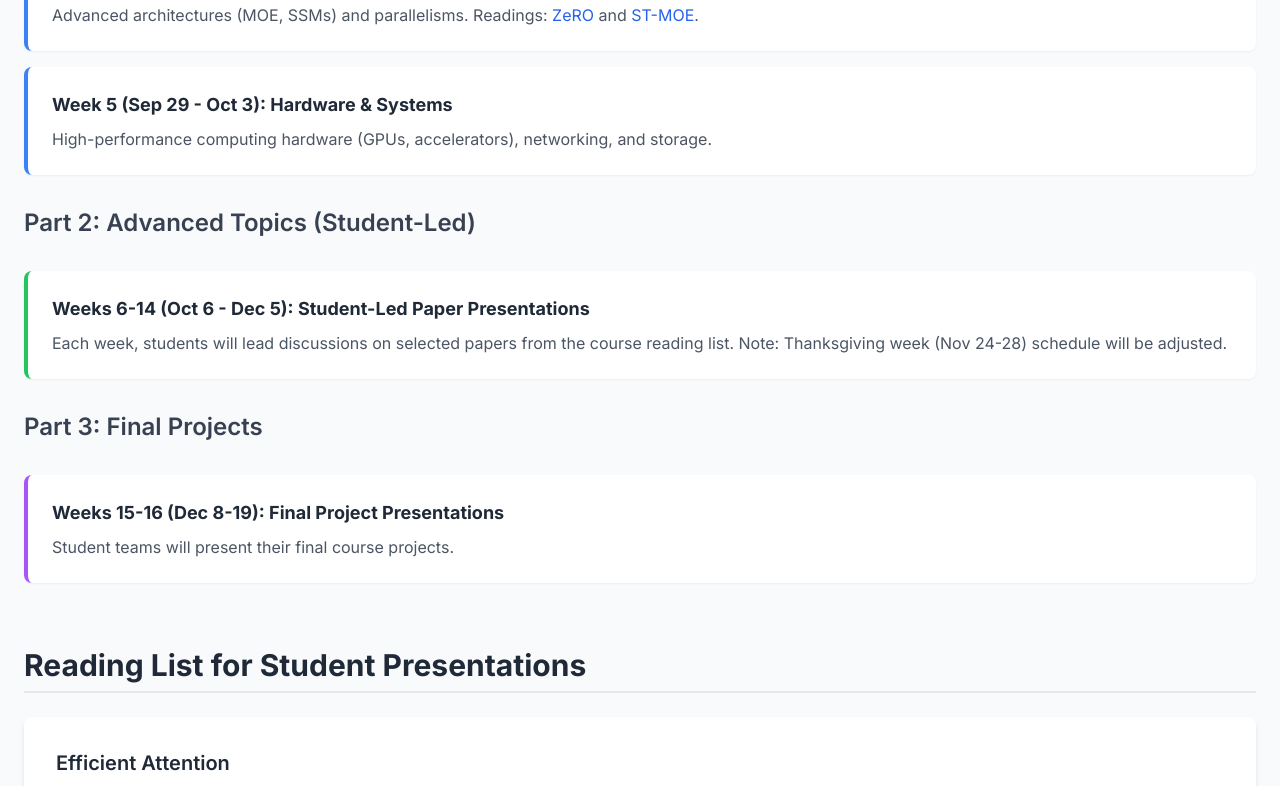
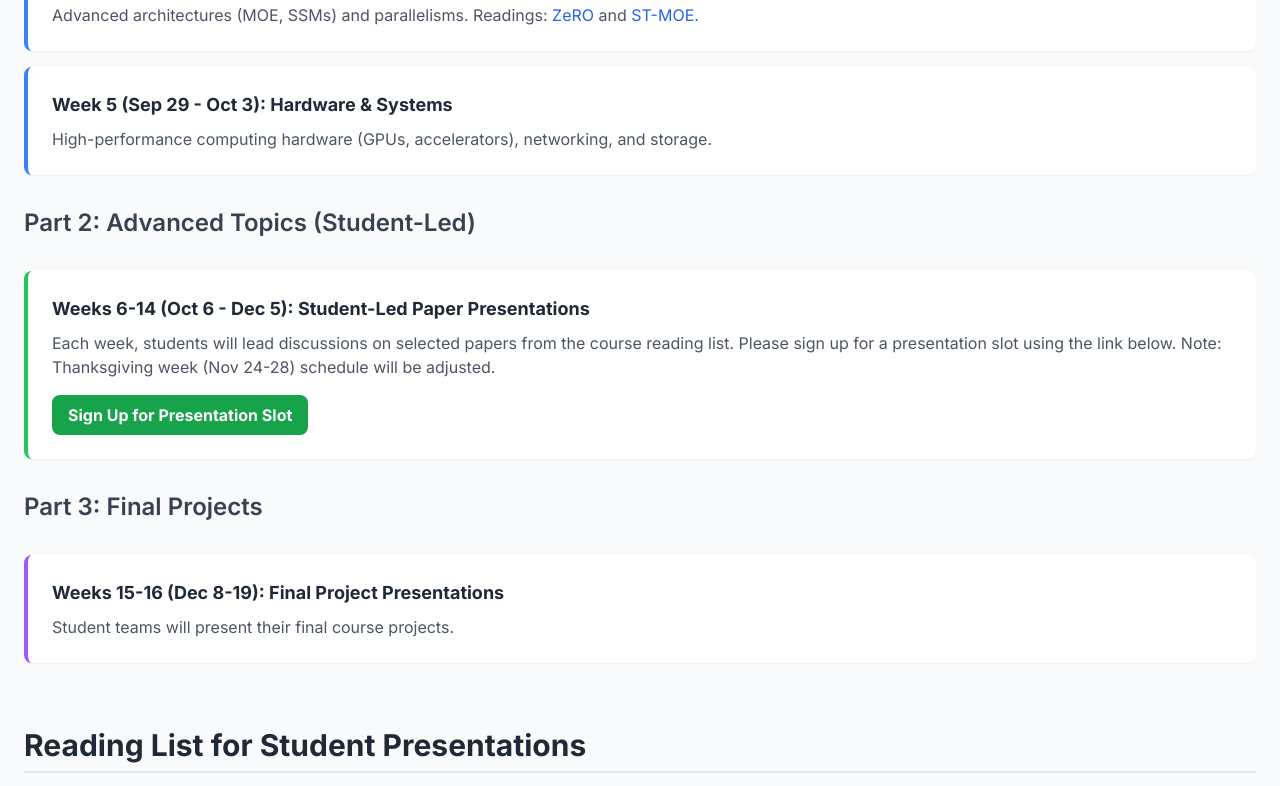
Before and after one commit to hwang595/RU-CS-671-Fall2025, a plain HTML site: page index.html in a window 1280 px wide. Shown: the part 1365-2151 px from the top of the page. Drawn offline with nearby package versions, Linux system fonts and the light colour scheme.

Commit message:
add signup sheet

```diff
--- a/index.html
+++ b/index.html
@@ -35,7 +35,7 @@
             <p class="text-xl text-gray-600 mt-2">Rutgers University, Department of Computer Science - Fall 2025</p>
             <div class="mt-4 flex flex-col sm:flex-row sm:items-center space-y-2 sm:space-y-0 sm:space-x-6 text-gray-700">
                 <span><strong>Instructor:</strong> Dr. Hongyi Wang</span>
-                <span><strong>Contact:</strong> hw689@cs.rutgers.edu</span>
+                <span><strong>Contact:</strong> <a href="mailto:hw689@cs.rutgers.edu" class="paper-link">hw689@cs.rutgers.edu</a></span>
                 <span><strong>Office Hours:</strong> TBA</span>
             </div>
         </div>
@@ -121,7 +121,12 @@
                 <h3 class="text-2xl font-semibold text-gray-700 mt-12">Part 2: Advanced Topics (Student-Led)</h3>
                  <div class="bg-white p-6 rounded-lg shadow-sm border-l-4 border-green-500">
                     <p class="font-bold text-lg">Weeks 6-14 (Oct 6 - Dec 5): Student-Led Paper Presentations</p>
-                    <p class="mt-2 text-gray-600">Each week, students will lead discussions on selected papers from the course reading list. Note: Thanksgiving week (Nov 24-28) schedule will be adjusted.</p>
+                    <p class="mt-2 text-gray-600">Each week, students will lead discussions on selected papers from the course reading list. Please sign up for a presentation slot using the link below. Note: Thanksgiving week (Nov 24-28) schedule will be adjusted.</p>
+                    <div class="mt-4">
+                        <a href="https://docs.google.com/spreadsheets/d/1EpWhRW6jGDOJEgbbhan3keEfw3VlUpfKIHT6o5Ic0aw/edit?usp=sharing" target="_blank" class="inline-block bg-green-600 text-white font-bold py-2 px-4 rounded-lg hover:bg-green-700 transition-colors">
+                            Sign Up for Presentation Slot
+                        </a>
+                    </div>
                 </div>
 
                 <!-- Part 3 -->
```
